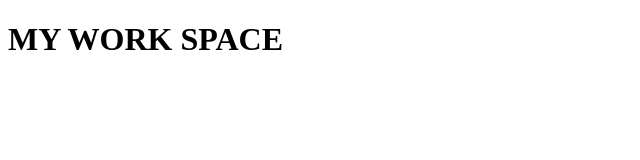
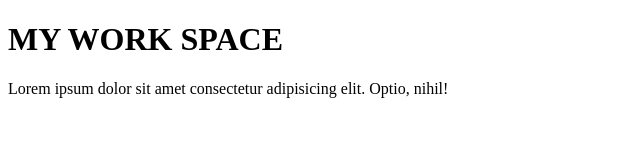
Before and after one commit to syedahibazehrakazmi/index-file, a plain HTML site: page index.html in a window 1280 px wide. Shown: the whole page, without its empty margins (0-640 px from the left). Drawn offline with Linux system fonts and the light colour scheme.

Commit message:
first repo

```diff
--- a/index.html
+++ b/index.html
@@ -7,5 +7,6 @@
 </head>
 <body>
     <h1>MY WORK SPACE</h1>
+    <p>Lorem ipsum dolor sit amet consectetur adipisicing elit. Optio, nihil!</p>
 </body>
 </html>
```
